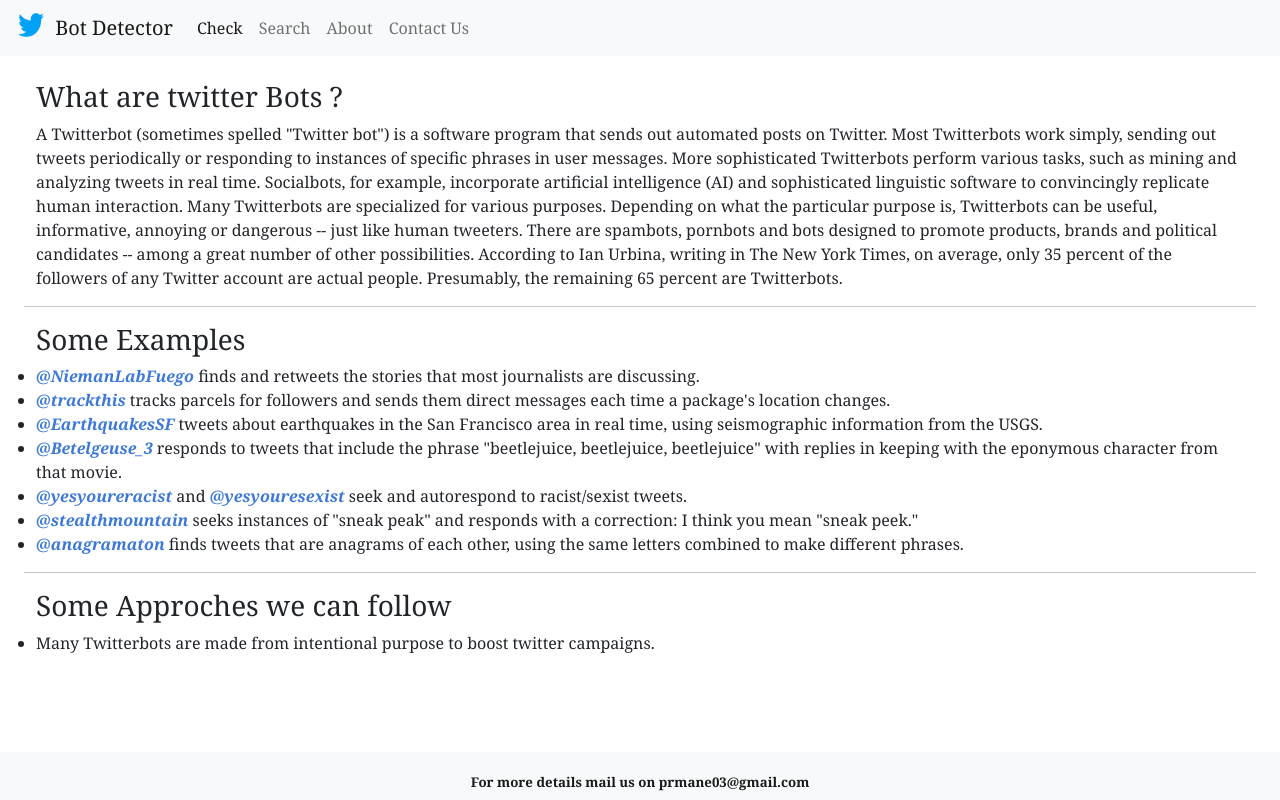
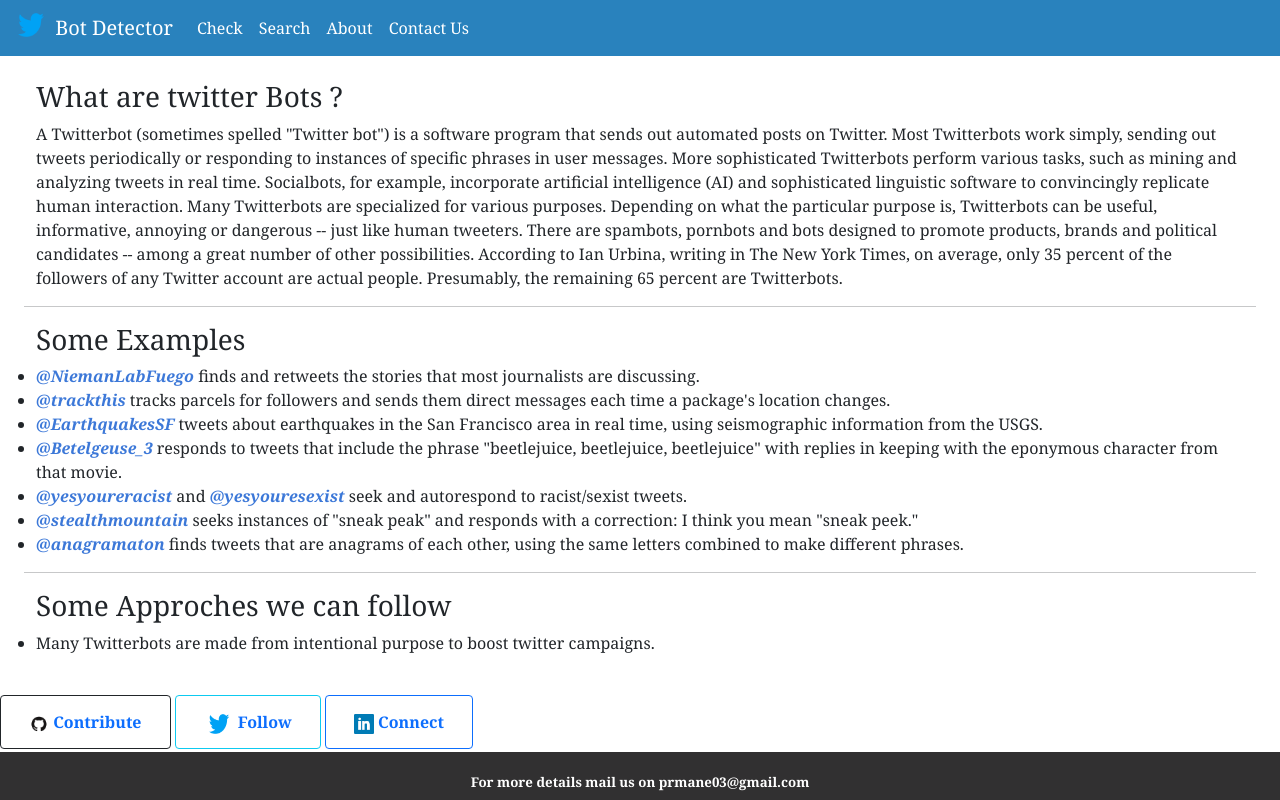
Before and after one commit to prmane03/BotDetector, a Flask app: page /about in a window 1280 px wide. Run offline with Flask 2, Linux system fonts and the light colour scheme; parts of the project's set-up code (start-up, migrations or seed data) failed here and were passed over; some libraries are stand-ins or nearby versions.

Commit message:
UI Changes

```diff
--- a/app.py
+++ b/app.py
@@ -243,7 +243,7 @@
                 print("1 stored")
                 result[3] = sentiment_scores(scrnm)
             print(result)
-            print("same_acc : ",same_acc)
+            print("same_acc : ",same_acc[5])
             return render_template("check.html",data=data,same_acc=same_acc,error=None,result=result)
         except Exception as e:
             print("exceptuon : "+str(e))
--- a/templates/about.html
+++ b/templates/about.html
@@ -32,5 +32,25 @@
 </ul>
 </div>
 
-
+ <button class="btn btn-outline-dark">
+	<a class="nav-link" href="https://github.com/prmane03/BotDetector" target="_blank" onMouseOver="this.style.color='White'"
+        onMouseOut="this.style.color='#3979DE'">
+	<img src="{{url_for('static',filename='img/githublogo.png')}}" height="20px" width="20px">
+	<b>Contribute</b>
+	</a>
+</button>
+ <button class="btn btn-outline-info">
+	<a class="nav-link" href="https://twitter.com/prmane03" target="_blank" onMouseOver="this.style.color='White'"
+        onMouseOut="this.style.color='#3979DE'">
+	<img src="{{url_for('static',filename='img/logo.png')}}" height="20px" width="30px">
+	<b>Follow</b>
+	</a>
+</button>
+ <button class="btn btn-outline-primary">
+	<a class="nav-link" href="https://www.linkedin.com/in/prmane03/" target="_blank" onMouseOver="this.style.color='White'"
+        onMouseOut="this.style.color='#3979DE'">
+	<img src="{{url_for('static',filename='img/linkedinlogo.png')}}" height="20px" width="20px">
+	<b>Connect</b>
+	</a>
+</button>
 {% endblock %}
--- a/templates/base.html
+++ b/templates/base.html
@@ -67,7 +67,8 @@
   </div>
 </nav> -->
 
-<nav class="navbar navbar-expand-lg navbar-light bg-light">
+<!-- <nav class="navbar navbar-expand-lg navbar-light bg-light"> -->
+<nav class="navbar navbar-expand-lg navbar-dark" style="background-color:#2982BD">
   <div class="container-fluid">
     <a class="navbar-brand" href="#">
       <img src="{{url_for('static',filename='img/logo.png')}}" alt="" width="38" height="24" class="d-inline-block align-top">
@@ -79,17 +80,18 @@
     <div class="collapse navbar-collapse" id="navbarNavAltMarkup">
       <div class="navbar-nav">
 		<a class="nav-link active" aria-current="page" href="{{url_for('checkpg')}}">Check</a>
-		<a class="nav-link" href="{{url_for('search')}}">Search</a>
-		<a class="nav-link" href="{{url_for('about')}}">About</a>
-		<a class="nav-link" href="{{url_for('contact')}}">Contact Us</a>
+		<a class="nav-link active" href="{{url_for('search')}}">Search</a>
+		<a class="nav-link active" href="{{url_for('about')}}">About</a>
+		<a class="nav-link active" href="{{url_for('contact')}}">Contact Us</a>
       </div>
     </div>
   </div>
 </nav>
 {% block body %}
 {% endblock %}
-<br>
-<nav class="navbar navbar-light bg-light" id="footer">
+<!-- <nav class="navbar navbar-light bg-light" id="footer"> -->
+<nav class="navbar navbar-dark" style="background-color:#313031" id="footer">
+
   <div class="container-fluid" style="overflow:hidden">
     <a class="navbar-brand" style="margin:auto" href="#">
       <b style="font-size:10pt">For more details mail us on prmane03@gmail.com</b>
```
Also changed, not shown: templates/check.html (+4 -6 lines), templates/contact.html (+10 -73 lines), templates/search.html (+1 -6 lines), preview1.png, preview2.png (added), static/img/linkedinlogo.png (added).
